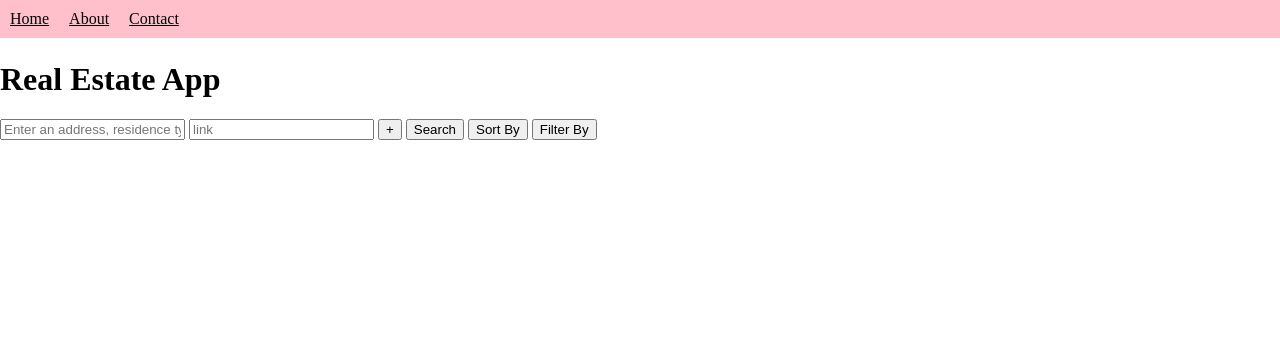
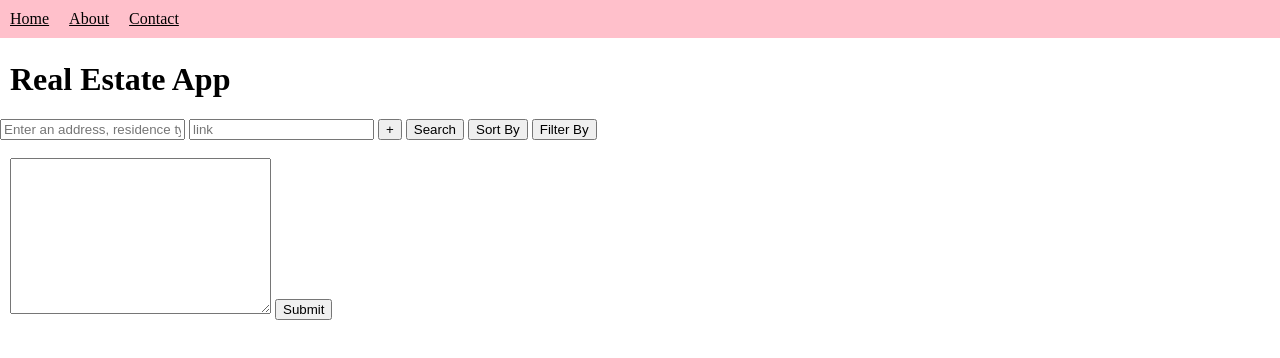
Before and after one commit to zeldacodes/Real-Estate-App, a plain HTML site: page index.html in a window 1280 px wide. Drawn offline with Linux system fonts and the light colour scheme.

Commit message:
updates made to css

```diff
--- a/index.html
+++ b/index.html
@@ -31,6 +31,14 @@
             <button class="searchButton">Search</button>
             <button class="sortButton">Sort By</button>
             <button class="filterButton">Filter By</button>
+        </div><br>
+        <div>
+            <form action="/action_page.php" method="post">
+        <span>
+            <textarea name="comment" id="commnent" cols="30" rows="10"></textarea>
+        </span>
+            <input type="submit" value="Submit" />
+            </form>
         </div>
     </section>
     <main>
--- a/main.css
+++ b/main.css
@@ -19,6 +19,15 @@ body {
 
 h1 {
     margin-top: 5px;
+    padding-left: 10px;
+}
+
+form {
+    padding-left: 10px;
+}
+
+.input-name {
+    padding-left: 10px;
 }
 
 li {
```
Lines whose indentation alone changed are shown as unchanged.
